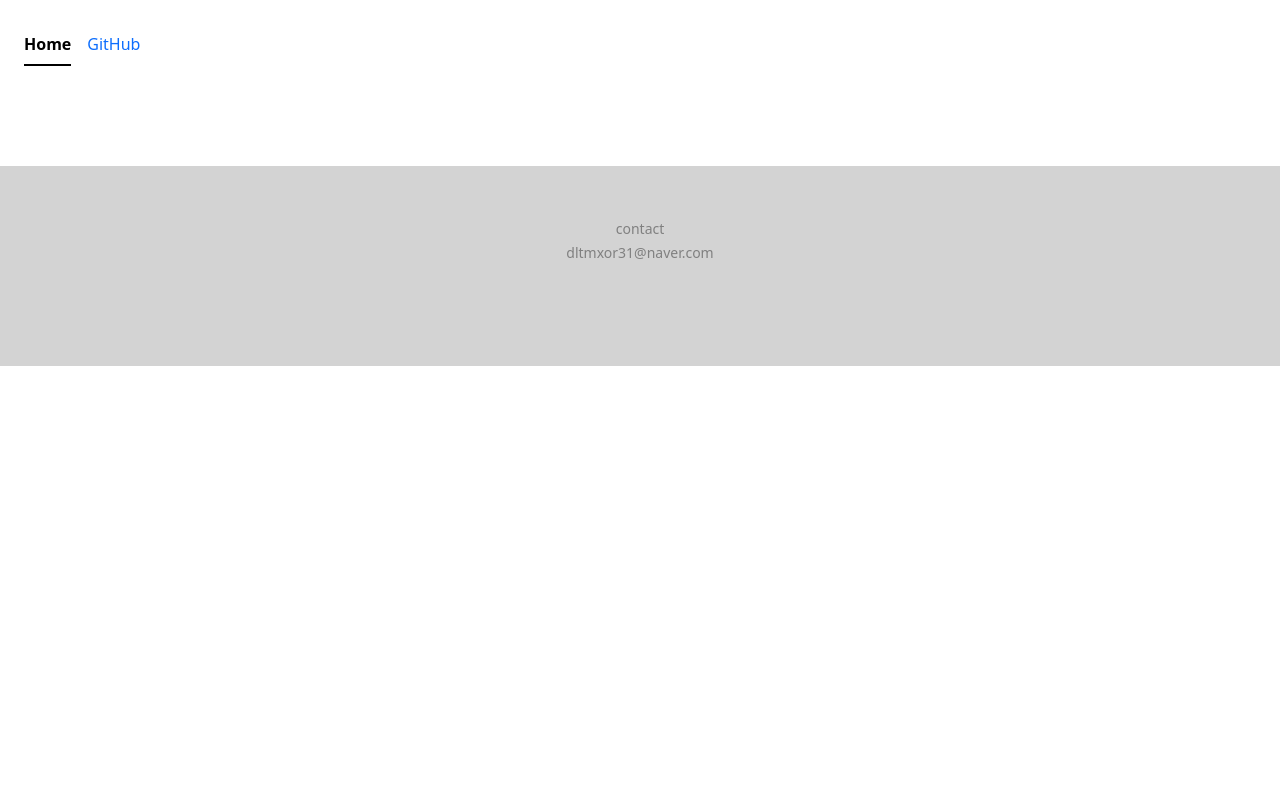
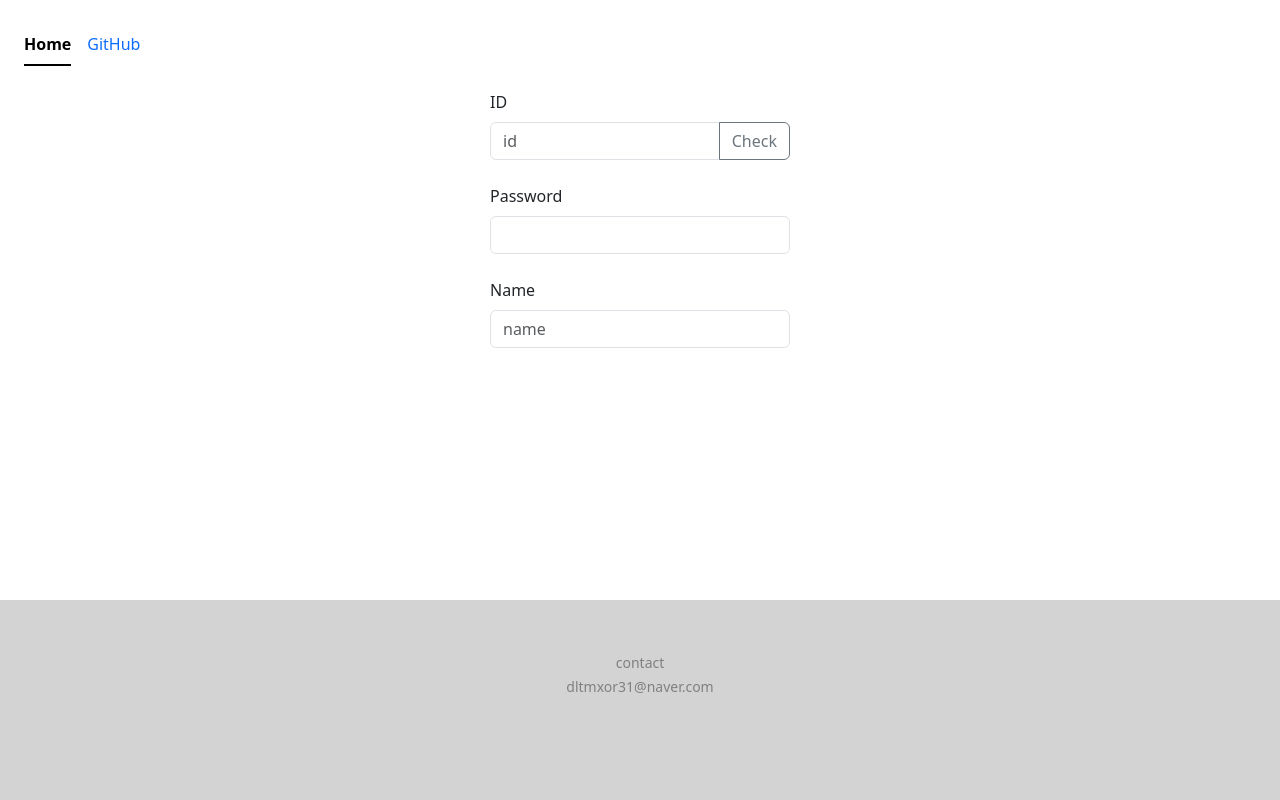
Before and after one commit to seungtoctoc/frontend-PDA-2, a plain HTML site: page login.html in a window 1280 px wide. Drawn offline with nearby package versions, Linux system fonts and the light colour scheme.

Commit message:
feat: modify footer position

```diff
--- a/login.html
+++ b/login.html
@@ -16,9 +16,34 @@
         </li>
     </ul>
 
+    <section class="container" style="display: flex; align-items: center; flex-direction: column;">
+        <div style="width:300px;">
+            <div class="mb-4">
+                <label for="exampleFormControlInput1" class="form-label">ID</label>
+                <div class="input-group mb-3">
+                    <input type="text" class="form-control" placeholder="id" aria-label="Recipient's username" aria-describedby="button-addon2">
+                    <button class="btn btn-outline-secondary" type="button" id="button-addon2">Check</button>
+                </div>
+            </div>
 
 
-    <footer style="width : 100%; height: 200px; background-color: lightgrey; text-align: center; margin-top: 100px;">
+            <div class="mb-4">
+                <label for="inputPassword5" class="form-label">Password</label>
+                <input type="password" id="inputPassword5" class="form-control" aria-describedby="passwordHelpBlock">
+            </div>
+
+
+            <div class="mb-4">
+                <label for="exampleFormControlInput1" class="form-label">Name</label>
+                <input type="email" class="form-control" id="nameInput" placeholder="name">
+            </div>
+        </div>
+
+
+    </section>
+
+
+    <footer style="width : 100%; height: 200px; background-color: lightgrey; text-align: center; margin-top: 100px; position: fixed; bottom: 0;">
         <p style="color:gray; padding-top:50px;"><small>contact<br>
             dltmxor31@naver.com
         </small></p>
```
Also changed, not shown: detail.html (+1 -1 lines), index.html (+1 -1 lines), signin.html (+1 -1 lines).
